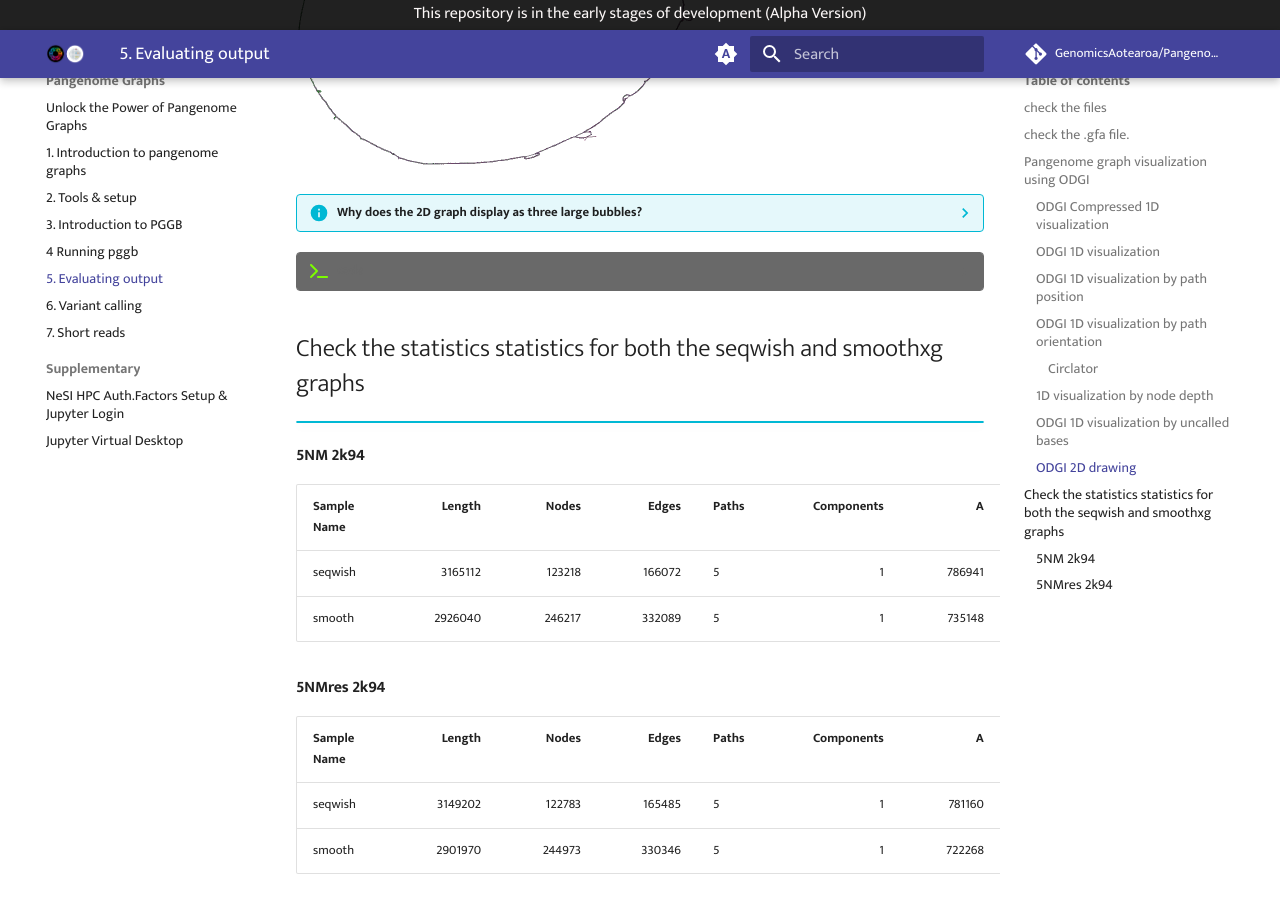
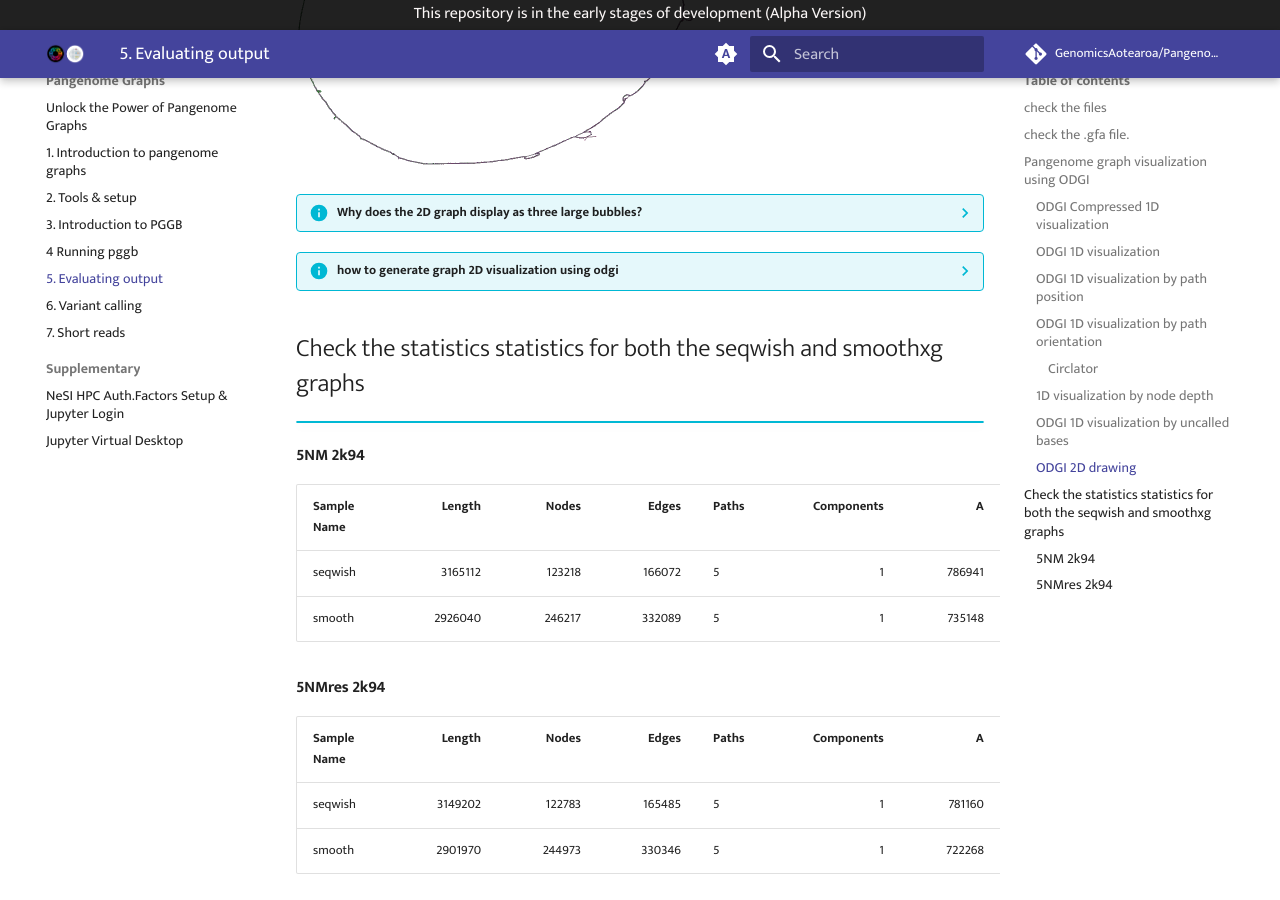
Before and after one commit to GenomicsAotearoa/Pangenome-Graphs-Workshop, an MkDocs documentation site: the page built from docs/5_Evaluating_pggb_output.md, in a window 1280 px wide and 900 px high, scrolled down 5129 px. Built offline with MkDocs 1.6.1 and Material for MkDocs 9.7.7, drawn with Linux system fonts in a browser that asks for light colours; comment, search, counter and statistics services are not loaded.

Commit message:
Update 5_Evaluating_pggb_output.md

````diff
--- a/docs/5_Evaluating_pggb_output.md
+++ b/docs/5_Evaluating_pggb_output.md
@@ -221,12 +221,11 @@
 ??? info "Why does the 2D graph display as three large bubbles?"
     **The genome of Neisseria meningitidis is highly recombinant, and this recombination is a significant driver of the extensive genetic diversity within the species. The bubbles highlighted on the graph suggest inverted regions, potentially indicating the presence of recombination hotspots*
 
-??? terminal "code"
+??? info "how to generate graph 2D visualization using odgi"
 
     ```bash
-    #visulize graph into 2D using odgi
     #compute the layout first
-    #odgi layout -i graph.og -o graph.layout.lay -P -t 16
+    odgi layout -i graph.og -o graph.layout.lay -P -t 16
 
     #get the image
     odgi draw -i graph.og -c graph.layout.lay -p graph.2D.png
````
